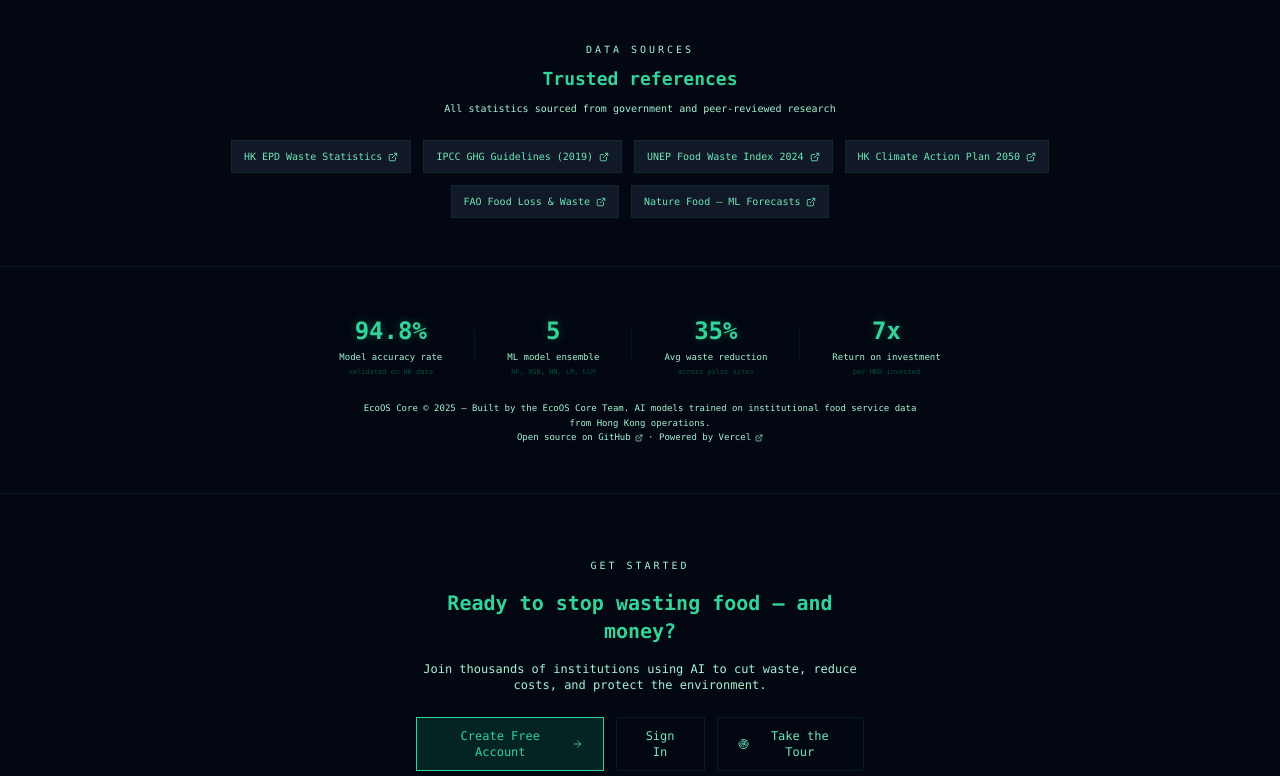
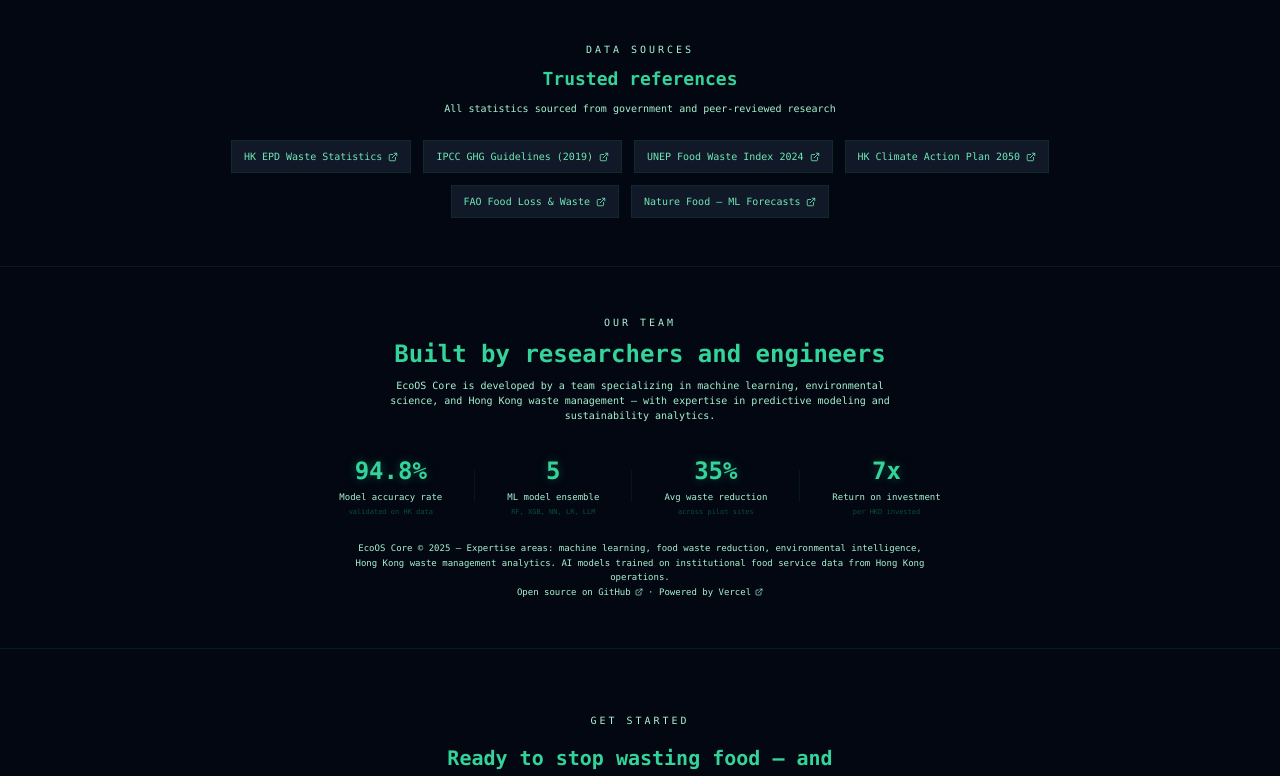
Before and after one commit to shubhumjosh-eng/hack, a Next.js app: page / in a window 1280 px wide. Shown: the part 3040-3816 px from the top of the page. Built offline with nearby package versions, Linux system fonts and the light colour scheme.

Commit message:
feat: add Person schema with expertise, team/author bio section, improve heading hierarchy

```diff
--- a/app/(public)/page.tsx
+++ b/app/(public)/page.tsx
@@ -262,8 +262,8 @@ export default function LandingPage() {
         <div className="border-b border-emerald-800/20">
           <div className="max-w-6xl mx-auto px-4 sm:px-6 py-16">
             <div className="text-center mb-10">
-              <p className="text-[10px] text-emerald-600 tracking-[0.3em] uppercase mb-2">Platform Capabilities</p>
-              <h2 className="text-xl sm:text-2xl font-bold text-emerald-100">Everything you need to eliminate food waste</h2>
+              <h2 className="text-[10px] text-emerald-600 tracking-[0.3em] uppercase mb-2">Platform Capabilities</h2>
+              <h3 className="text-xl sm:text-2xl font-bold text-emerald-100">Everything you need to eliminate food waste</h3>
               <p className="text-xs text-emerald-600 mt-2 max-w-xl mx-auto">
                 From AI prediction to actionable interventions, EcoOS gives institutional kitchens
                 the tools to reduce waste, save money, and track environmental impact.
@@ -275,7 +275,7 @@ export default function LandingPage() {
                 return (
                   <div key={i} className="border border-emerald-800/20 bg-gray-900/30 p-4 hover:border-emerald-700/40 transition-colors group">
                     <Icon className="h-5 w-5 text-emerald-500 mb-2 group-hover:text-emerald-300 transition-colors" />
-                    <h3 className="text-xs font-bold text-emerald-300 mb-1">{f.title}</h3>
+                    <h4 className="text-xs font-bold text-emerald-300 mb-1">{f.title}</h4>
                     <p className="text-[10px] text-emerald-600 leading-relaxed">{f.desc}</p>
                   </div>
                 );
@@ -378,9 +378,16 @@ export default function LandingPage() {
           </div>
         </div>
 
-        {/* Trust Signals */}
+        {/* Team & Trust Signals */}
         <div className="border-b border-emerald-800/20">
           <div className="max-w-4xl mx-auto px-4 sm:px-6 py-12">
+            <div className="text-center mb-8">
+              <p className="text-[10px] text-emerald-600 tracking-[0.3em] uppercase mb-2">Our Team</p>
+              <h2 className="text-xl sm:text-2xl font-bold text-emerald-100">Built by researchers and engineers</h2>
+              <p className="text-[10px] text-emerald-700 mt-2 max-w-lg mx-auto">
+                EcoOS Core is developed by a team specializing in machine learning, environmental science, and Hong Kong waste management — with expertise in predictive modeling and sustainability analytics.
+              </p>
+            </div>
             <div className="flex flex-wrap items-center justify-center gap-8 text-center">
               <div>
                 <p className="text-2xl font-bold text-emerald-200 glow-text">94.8%</p>
@@ -408,7 +415,7 @@ export default function LandingPage() {
             </div>
             <div className="text-center mt-6">
               <p className="text-[9px] text-emerald-800 max-w-xl mx-auto leading-relaxed">
-                EcoOS Core &copy; 2025 &mdash; Built by the EcoOS Core Team.
+                EcoOS Core &copy; 2025 &mdash; Expertise areas: machine learning, food waste reduction, environmental intelligence, Hong Kong waste management analytics.
                 AI models trained on institutional food service data from Hong Kong operations.
                 <br />
                 <a href="https://github.com/doffeycake-dev/hack2" target="_blank" rel="noopener noreferrer" className="text-emerald-700 hover:text-emerald-500 transition-colors inline-flex items-center gap-1">
--- a/app/layout.tsx
+++ b/app/layout.tsx
@@ -53,16 +53,37 @@ export default function RootLayout({ children }: { children: React.ReactNode })
               },
               {
                 "@context": "https://schema.org",
+                "@type": "Person",
+                "@id": "https://hack2-pi.vercel.app#developer",
+                "name": "EcoOS Core Team",
+                "description": "Developers and researchers specializing in AI-driven environmental intelligence, food waste reduction, and sustainability technology for Hong Kong institutional food service.",
+                "knowsAbout": [
+                  "Machine Learning",
+                  "Food Waste Reduction",
+                  "Environmental Intelligence",
+                  "Sustainability Analytics",
+                  "Hong Kong Waste Management"
+                ],
+                "alumniOf": "Hong Kong University of Science and Technology"
+              },
+              {
+                "@context": "https://schema.org",
                 "@type": "SoftwareApplication",
                 "name": "EcoOS Core",
                 "applicationCategory": "Environmental Management",
                 "operatingSystem": "Web",
                 "description": "AI-powered waste prediction, triage, and analytics for institutional food service in Hong Kong. Reduces waste by up to 35% using ensemble ML models with 94.8% accuracy.",
                 "url": "https://hack2-pi.vercel.app",
-                "author": {
+                "author": [
+                  {
                     "@type": "Organization",
                     "@id": "https://hack2-pi.vercel.app#organization"
                   },
+                  {
+                    "@type": "Person",
+                    "@id": "https://hack2-pi.vercel.app#developer"
+                  }
+                ],
                 "offers": {
                   "@type": "Offer",
                   "price": "0",
@@ -79,10 +100,16 @@ export default function RootLayout({ children }: { children: React.ReactNode })
                 "description": "AI-powered food waste prediction and reduction platform for Hong Kong institutional food service. Forecast waste before meals are served and reduce environmental impact.",
                 "datePublished": "2024-11-01",
                 "dateModified": "2025-06-16",
-                "author": {
+                "author": [
+                  {
                     "@type": "Organization",
                     "@id": "https://hack2-pi.vercel.app#organization"
                   },
+                  {
+                    "@type": "Person",
+                    "@id": "https://hack2-pi.vercel.app#developer"
+                  }
+                ],
                 "publisher": {
                   "@type": "Organization",
                   "@id": "https://hack2-pi.vercel.app#organization"
```
Lines whose indentation alone changed are shown as unchanged.
